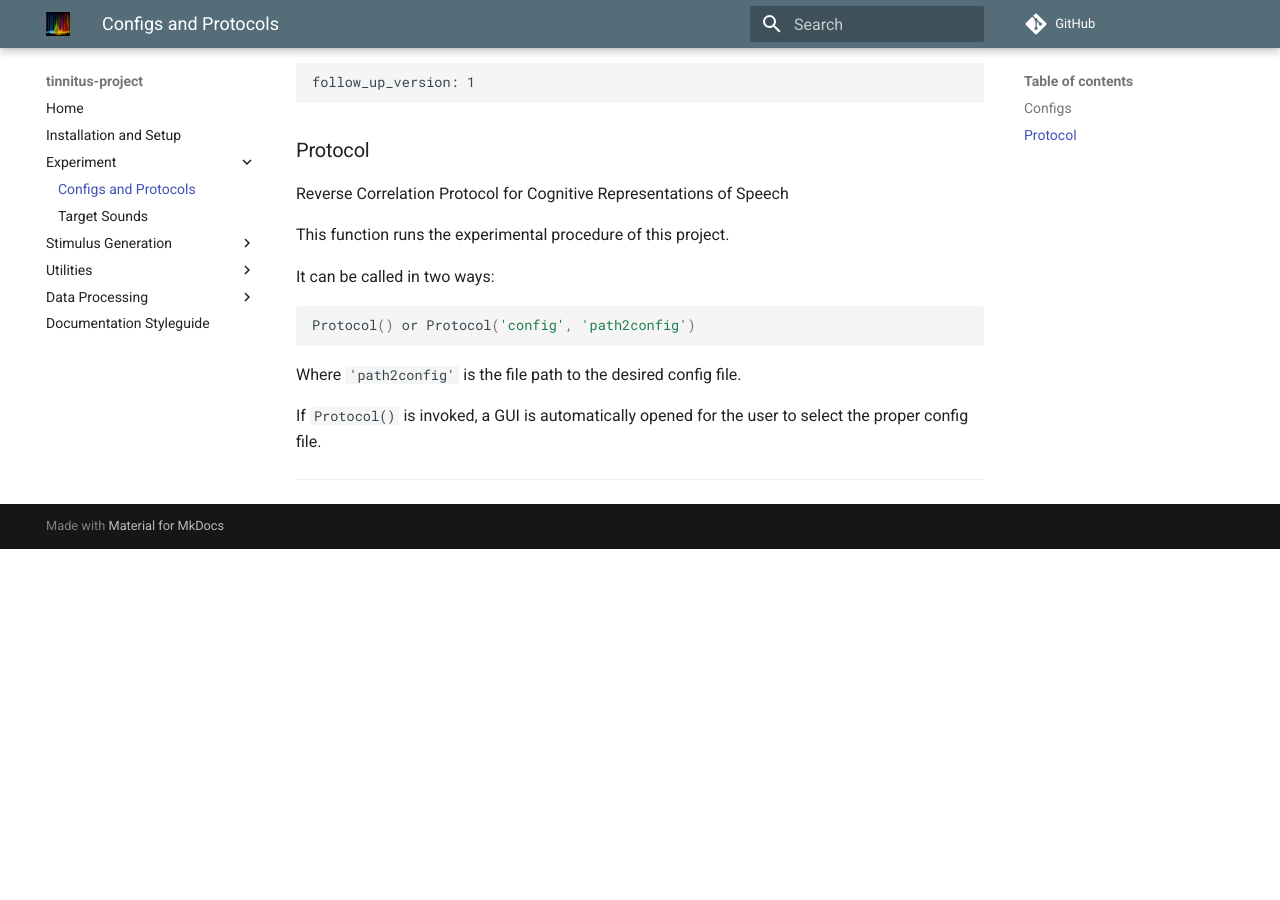
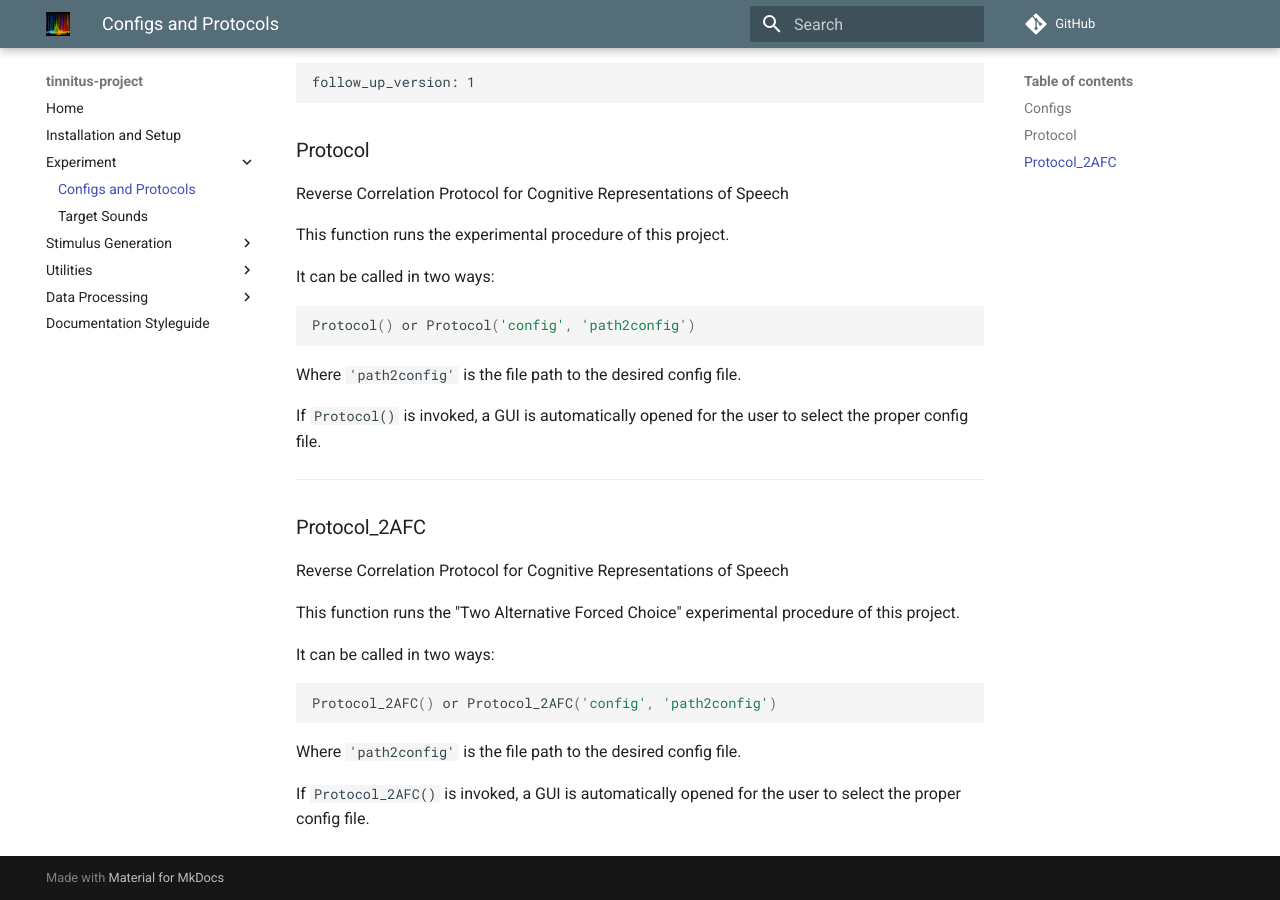
Before and after one commit to The-Lammert-Lab/tinnitus-reconstruction, an MkDocs documentation site: the page built from docs/experiment.md, in a window 1280 px wide and 900 px high, scrolled down 2106 px. Built offline with MkDocs 1.6.1 and Material for MkDocs 9.7.7, drawn with Linux system fonts in a browser that asks for light colours; comment, search, counter and statistics services are not loaded; before the commit the page ends 2655 px from its top, so only the background shows below that.

Commit message:
Update 2afc config template

````diff
--- a/docs/experiment.md
+++ b/docs/experiment.md
@@ -107,3 +107,17 @@ If `Protocol()` is invoked, a GUI is automatically opened for the user to select
 
 
 -------
+
+### Protocol_2AFC
+
+Reverse Correlation Protocol for Cognitive Representations of Speech
+
+This function runs the "Two Alternative Forced Choice" experimental procedure of this project.
+
+It can be called in two ways:
+```matlab
+Protocol_2AFC() or Protocol_2AFC('config', 'path2config')
+```
+Where `'path2config'` is the file path to the desired config file.
+
+If `Protocol_2AFC()` is invoked, a GUI is automatically opened for the user to select the proper config file.
````
Also changed, not shown: 1 other file.
